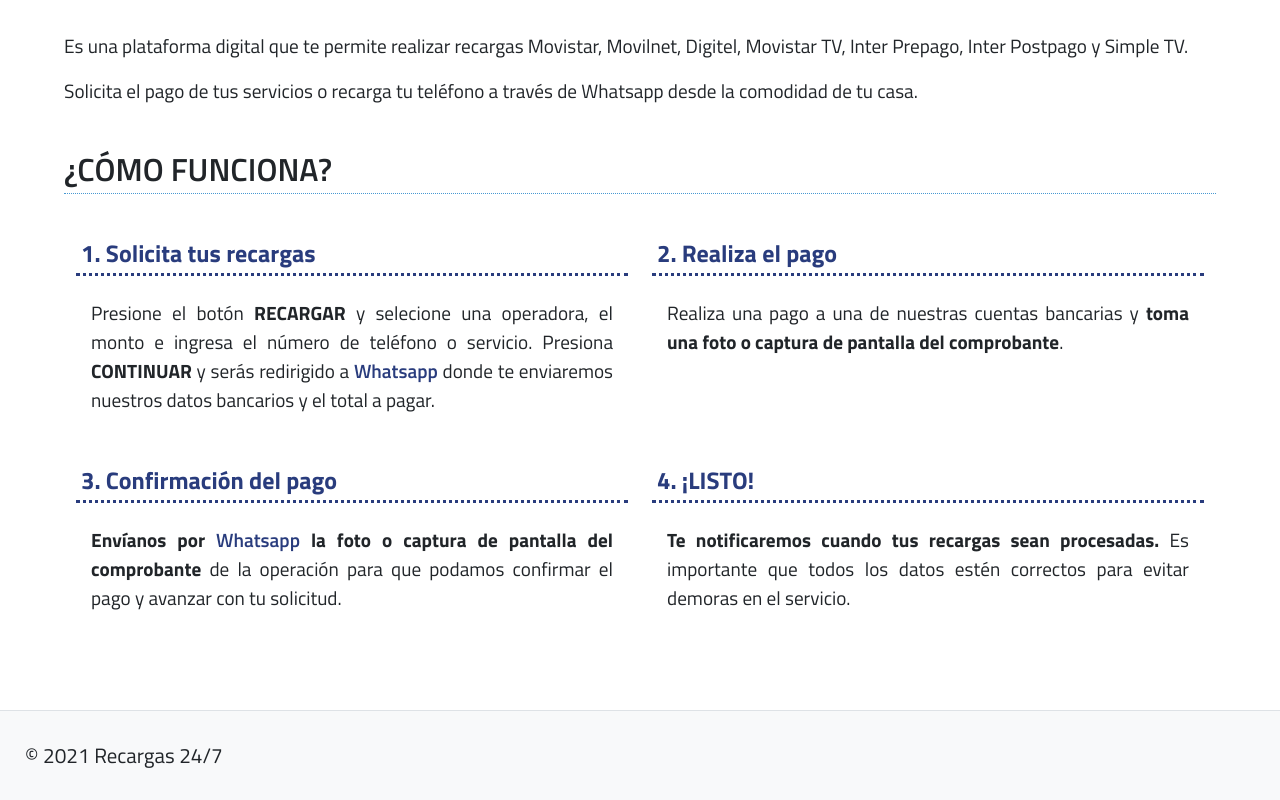
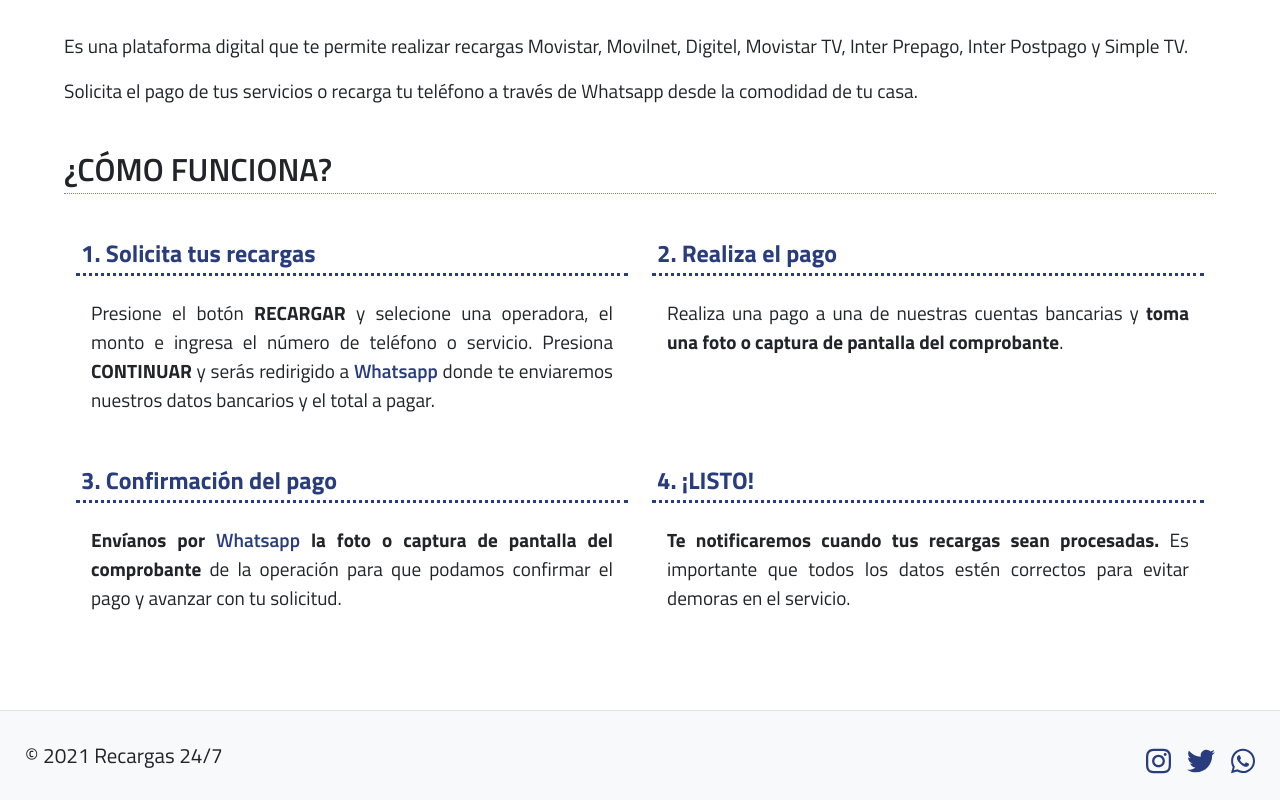
Before and after one commit to davidbolivar/r247-desarrollo-web-coderhouse, a website: page index.html in a window 1280 px wide. Shown: the part 1048-1848 px from the top of the page. Drawn offline with Linux system fonts and the light colour scheme.

Commit message:
Corrección de iconos en footer

```diff
--- a/index.html
+++ b/index.html
@@ -191,17 +191,17 @@
 			<ul class="nav col-md-4 justify-content-end list-unstyled d-flex">
 				<li class="ms-3 pt-2">
 					<a href="https://www.instagram.com/recargas247" target="_blank" rel="noopener" aria-label="Instagram">
-						<img class="contact-icons" src="assets/img/instagram.svg" alt="Instagram" />
+						<img class="icons" src="assets/img/instagram.svg" alt="Instagram" />
 					</a>
 				</li>
 				<li class="ms-3 pt-2">
 					<a href="https://www.twitter.com/recargas247" target="_blank" rel="noopener" aria-label="Twitter">
-						<img class="contact-icons" src="assets/img/twitter.svg" alt="Twitter" />
+						<img class="icons" src="assets/img/twitter.svg" alt="Twitter" />
 					</a>
 				</li>
 				<li class="ms-3 pt-2">
 					<a href="https://wa.me/584120663036?text=¡Hola! Estoy viendo su página web y me gustaría obtener más información sobre su servicio." target="_blank" rel="noopener" aria-label="Whatsapp">
-						<img class="contact-icons" src="assets/img/whatsapp.svg" alt="Whatsapp" />
+						<img class="icons" src="assets/img/whatsapp.svg" alt="Whatsapp" />
 					</a>
 				</li>
 			</ul>
```
Also changed, not shown: secciones/operadoras.html (+3 -3 lines).
